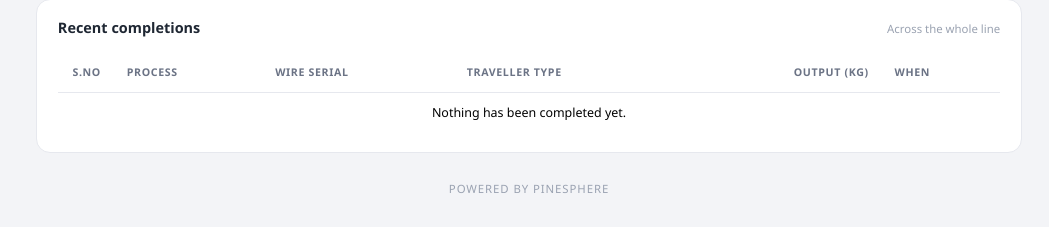
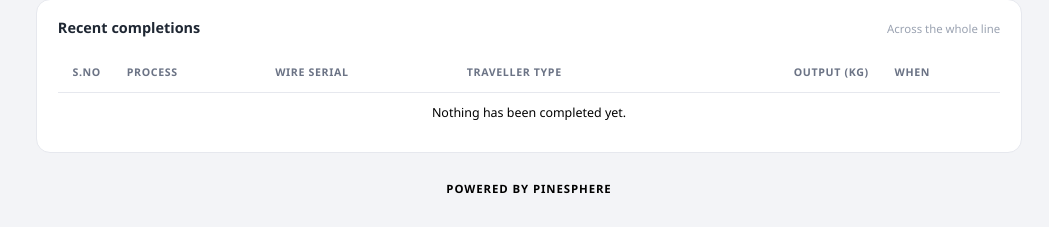
Before and after one commit to kauverysreerajendran/RoverTravellers, a Django app: page /dashboard/ in a window 1280 px wide. Shown: the part 963-1190 px from the top of the page, without its empty margins (231-1280 px from the left). Run offline with Django 5.2, Linux system fonts and the light colour scheme; the visitor is signed in with stand-in values (Sample User, id 1); data that the repository does not hold is empty.

Commit message:
UI - Color change

```diff
--- a/static/css/rover.css
+++ b/static/css/rover.css
@@ -565,7 +565,7 @@ a { color: var(--rover-red); }
 @media (max-width: 640px) { .rack-search { margin-left: 0; max-width: none; } }
 
 /* Product credit, on the login page and at the foot of every screen. */
-.app-credit { margin-top: 1.75rem; text-align: center; font-size: .75rem; letter-spacing: .08em; text-transform: uppercase; color: var(--rover-muted); }
+.app-credit { margin-top: 1.75rem; text-align: center; font-size: .75rem; letter-spacing: .08em; text-transform: uppercase; font-weight: 700; color: #000; }
 
 /* Process stepper (Forming onward) */
 .stepper { display: flex; align-items: flex-start; overflow-x: auto; padding: .5rem 0; }
```
